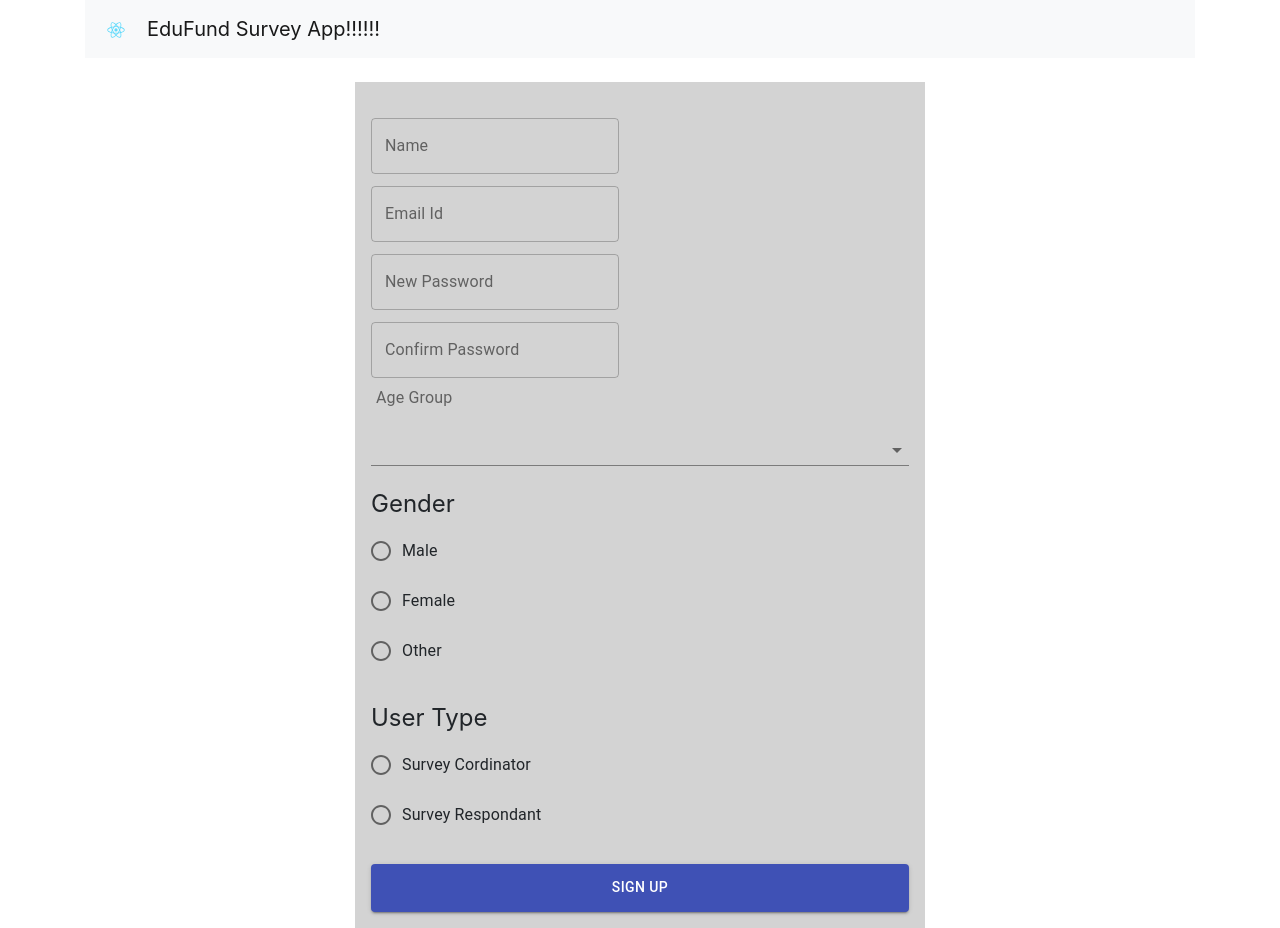
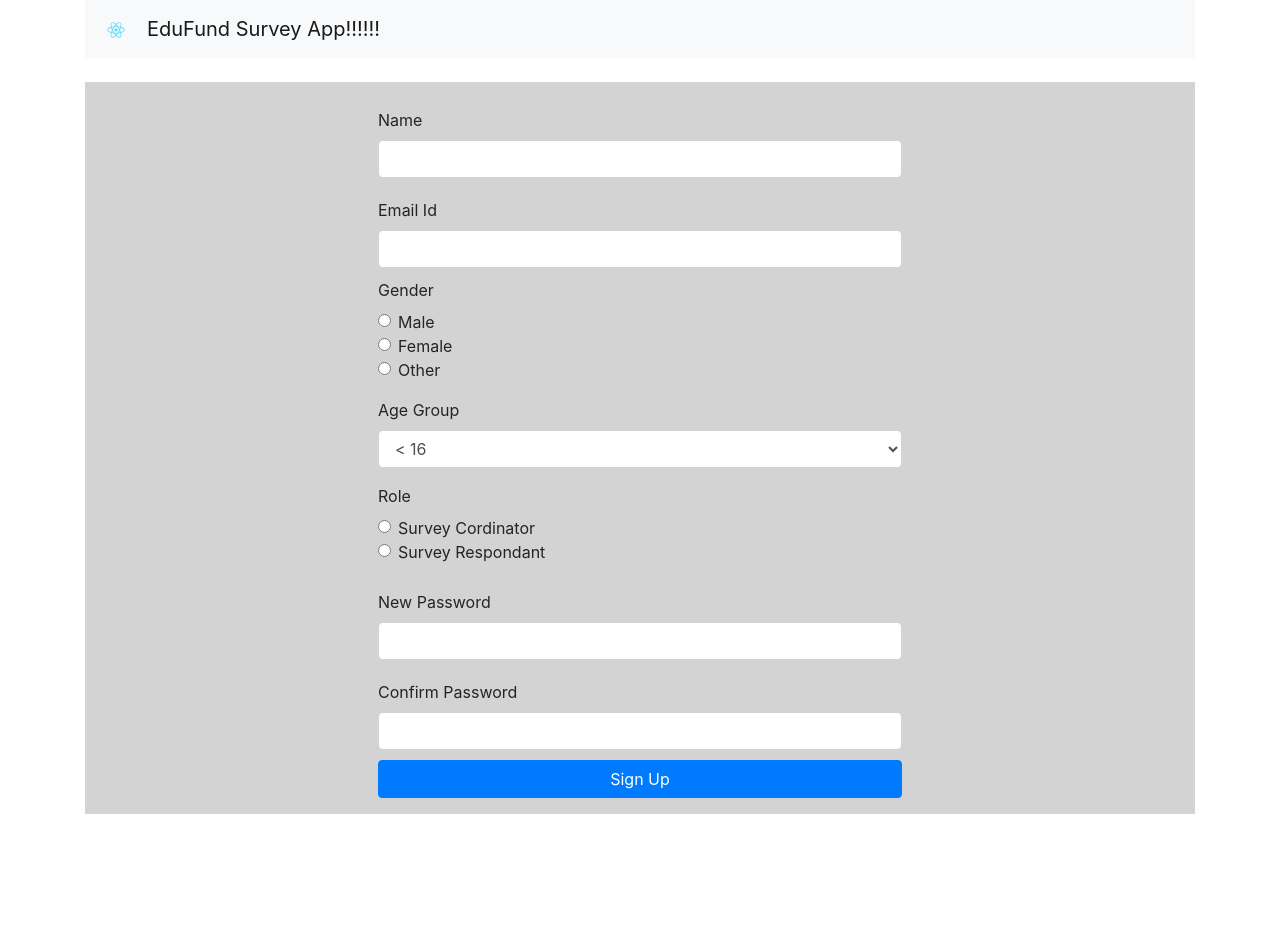
Before and after one commit to jainhitesh90/eduFund, a React (Create React App) app: page /sign-up in a window 1280 px wide. After the commit the page ends 814 px from the top, so only its background shows below. Built offline with nearby package versions, Linux system fonts and the light colour scheme.

Commit message:
Added react-bootstrap for form utilities

```diff
--- a/src/components/login.js
+++ b/src/components/login.js
@@ -3,13 +3,7 @@ import axios from 'axios';
 import CustomInput from '../custom-components/custom-input';
 import CustomButton from '../custom-components/custom-button';
 import { Row, Col } from 'reactstrap';
-import { styled } from '@material-ui/core/styles';
 import { isEmpty } from 'lodash';
-
-const Container = styled(Col)({
-  padding: '16px',
-  background: 'lightgrey'
-});
 
 export default class Login extends Component {
   constructor(props) {
@@ -29,8 +23,9 @@ export default class Login extends Component {
 
   renderLoginForm() {
     return (
-      <Row>
-        <Container xs={6} className={'offset-3'}>
+      <div style={{ padding: '16px', background: 'lightgrey' }}>
+        <Row >
+          <Col xs={6} className={'offset-3'}>
             <form style={{ display: 'flex', flexDirection: 'column' }} noValidate autoComplete="off">
               <CustomInput
                 label={"Email Id"}
@@ -52,8 +47,9 @@ export default class Login extends Component {
                 color={"primary"}
               />
             </form>
-        </Container>
+          </Col>
         </Row>
+      </div>
     );
   }
 
--- a/src/components/signup.js
+++ b/src/components/signup.js
@@ -6,32 +6,9 @@ import CustomRadioGroup from './../custom-components/custom-radio-group';
 import CustomDropDown from '../custom-components/custom-dropdown';
 import CustomError from '../custom-components/custom-error';
 import { Row, Col } from 'reactstrap';
-import { styled } from '@material-ui/core/styles';
 import Utility from './../utilities/utility';
 import { isEmpty } from 'lodash';
-
-const gender = [
-  { key: 'male', value: 'Male' },
-  { key: 'female', value: 'Female' },
-  { key: 'other', value: 'Other' }
-];
-
-const ageGroup = [
-  { key: 'less-than-16', value: '< 16' },
-  { key: '16-to-25', value: '16 to 25' },
-  { key: '25-to-35', value: '25 to 35' },
-  { key: 'above-35', value: '> 35' }
-];
-
-const userType = [
-  { key: 'cordinator', value: 'Survey Cordinator' },
-  { key: 'respondant', value: 'Survey Respondant' }
-];
-
-const Container = styled(Col)({
-  padding: '16px',
-  background: 'lightgrey'
-});
+import Constant from './../utilities/constant';
 
 export default class Signup extends Component {
   constructor(props) {
@@ -46,10 +23,8 @@ export default class Signup extends Component {
       userTypeError: '',
       errorMessage: ''
     }
-    this.handleAgeChange = this.handleAgeChange.bind(this);
-    this.handleGenderChange = this.handleGenderChange.bind(this);
-    this.handleUserTypeChange = this.handleUserTypeChange.bind(this);
     this.handleSubmit = this.handleSubmit.bind(this);
+    this.handleChange = this.handleChange.bind(this);
   }
 
   render() {
@@ -60,8 +35,9 @@ export default class Signup extends Component {
 
   renderSignupForm() {
     return (
+      <div style={{ padding: '16px', background: 'lightgrey' }}>
         <Row>
-        <Container xs={6} className={'offset-3'}>
+          <Col xs={6} className={'offset-3'}>
             <CustomError errorMessage={this.state.errorMessage} />
             <form style={{ display: 'flex', flexDirection: 'column' }} noValidate autoComplete="off">
               <CustomInput
@@ -75,6 +51,27 @@ export default class Signup extends Component {
                 id={"userEmail"}
                 ref={"userEmail"}
                 errorMessage={this.state.emailError}
+              />
+              <CustomRadioGroup
+                label={"Gender"}
+                id={"gender"}
+                onChange={this.handleChange}
+                values={Constant.gender}
+                errorMessage={this.state.genderError}
+              />
+              <CustomDropDown
+                label={"Age Group"}
+                id={"ageGroup"}
+                onChange={this.handleChange}
+                values={Constant.ageGroup}
+                errorMessage={this.state.ageGroupError}
+              />
+              <CustomRadioGroup
+                label={"Role"}
+                id={"role"}
+                onChange={this.handleChange}
+                values={Constant.roles}
+                errorMessage={this.state.userTypeError}
               />
               <CustomInput
                 label={"New Password"}
@@ -90,27 +87,6 @@ export default class Signup extends Component {
                 type={"password"}
                 errorMessage={this.state.confirmPasswordError}
               />
-            <CustomDropDown
-              label={"Age Group"}
-              id={"ageGroup"}
-              onChange={this.handleAgeChange}
-              values={ageGroup}
-              errorMessage={this.state.ageGroupError}
-            />
-            <CustomRadioGroup
-              label={"Gender"}
-              id={"gender"}
-              onChange={this.handleGenderChange}
-              values={gender}
-              errorMessage={this.state.genderError}
-            />
-            <CustomRadioGroup
-              label={"User Type"}
-              id={"userType"}
-              onChange={this.handleUserTypeChange}
-              values={userType}
-              errorMessage={this.state.userTypeError}
-            />
               <CustomButton
                 label={"Sign Up"}
                 id={"signup"}
@@ -118,27 +94,16 @@ export default class Signup extends Component {
                 color={"primary"}
               />
             </form>
-        </Container>
+          </Col>
         </Row>
+      </div>
     );
   }
 
-  handleGenderChange(e) {
-    this.setState({
-      gender: e.target.value
-    });
-  }
-
-  handleAgeChange(e) {
-    this.setState({
-      ageGroup: e.target.value
-    });
-  }
-
-  handleUserTypeChange(e) {
-    this.setState({
-      userType: e.target.value
-    });
+  handleChange(key, value) {
+    const state = this.state;
+    state[key] = value;
+    this.setState(state);
   }
 
   handleSubmit(e) {
@@ -148,7 +113,7 @@ export default class Signup extends Component {
       password: this.refs.newPassword['reference'].current.value,
       confirmPassword: this.refs.confirmPassword['reference'].current.value,
       ageGroup: this.state.ageGroup,
-      userType: this.state.userType,
+      role: this.state.role,
       gender: this.state.gender
     };
     if (this.validate(userObj)) {
@@ -188,7 +153,7 @@ export default class Signup extends Component {
       state['ageGroupError'] = '';
     }
 
-    if (isEmpty(userObj.userType)) {
+    if (isEmpty(userObj.role)) {
       state['userTypeError'] = 'Please select User Type';
     } else {
       state['userTypeError'] = '';
@@ -213,7 +178,7 @@ export default class Signup extends Component {
 
   signupNewUser(userObj) {
     console.log('obj', userObj);
-    axios.post('http://localhost:8080/user/signup', userObj)
-      .then(res => console.log(res.data));
+    // axios.post('http://localhost:8080/user/signup', userObj)
+    //   .then(res => console.log(res.data));
   }
 }
--- a/src/custom-components/custom-button.js
+++ b/src/custom-components/custom-button.js
@@ -1,25 +1,15 @@
 import React, { Component } from 'react';
-import { Button } from '@material-ui/core';
-import { styled } from '@material-ui/core/styles';
-
-const MyButton = styled(Button)({
-  border: 0,
-  borderRadius: 4,
-  height: 48,
-  padding: '0 30px',
-  marginTop: '20px'
-});
+import { Button } from 'reactstrap';
 
 export default class CustomButton extends Component {
   render() {
     const { id, label, onClick, color } = this.props;
     return (
-      <MyButton onClick={onClick}
+      <Button onClick={onClick}
         id={id}
-        variant="contained"
-        color={color}>
-        {label}
-      </MyButton>
+        color={color}
+      >{label}
+      </Button>
     );
   }
 }
--- a/src/custom-components/custom-dropdown.js
+++ b/src/custom-components/custom-dropdown.js
@@ -1,33 +1,22 @@
 import React, { Component } from 'react';
-import { FormLabel, Select, MenuItem } from '@material-ui/core';
-import { styled } from '@material-ui/core/styles';
 import CustomError from './custom-error';
-
-const MyLabel = styled(FormLabel)({
-  marginTop: '20px',
-  paddingLeft: '5px'
-});
-
-const MySelect = styled(Select)({
-  marginTop: '20px',
-  width: '100%'
-});
+import { FormGroup, Input, Label } from 'reactstrap';
 
 export default class CustomDropDown extends Component {
   render() {
     const { id, label, onChange, values, errorMessage } = this.props;
     return (
-      <div>
-        <MyLabel id={id}>{label}</MyLabel>
-        <MySelect id={id} onChange={onChange}>
+      <FormGroup>
+        <Label>{label}</Label>
+        <Input type="select" name="select" id="exampleSelect" onChange={(e) => onChange(id, values[e.target.selectedIndex].key)}>
           {
             (values || []).map(function (item) {
-              return <MenuItem value={item.key}>{item.value}</MenuItem>
+              return <option>{item.value}</option>
             })
           }
-        </MySelect>
+        </Input>
         <CustomError errorMessage={errorMessage} />
-      </div>
+      </FormGroup>
     );
   }
 }
--- a/src/custom-components/custom-error.js
+++ b/src/custom-components/custom-error.js
@@ -1,13 +1,6 @@
 import React, { Component } from 'react';
-import { FormLabel} from '@material-ui/core';
-import { styled } from '@material-ui/core/styles';
+import { Label} from 'reactstrap';
 import {isEmpty} from 'lodash';
-
-const MyLabel = styled(FormLabel)({
-  marginTop: '20px',
-  marginBottom: '20px',
-  color: 'red'
-});
 
 export default class CustomError extends Component {
   render() {
@@ -17,7 +10,7 @@ export default class CustomError extends Component {
     } else {
       return (
         <div>
-          <MyLabel>{errorMessage}</MyLabel>
+          <Label style={{color: 'red'}}>{errorMessage}</Label>
         </div>
       );
     }
--- a/src/custom-components/custom-input.js
+++ b/src/custom-components/custom-input.js
@@ -1,14 +1,12 @@
 import React, { Component } from 'react';
-import { TextField } from '@material-ui/core';
-import { styled } from '@material-ui/core/styles';
 import CustomError from './custom-error';
+import { InputGroup, InputGroupAddon, InputGroupText, Input, Label } from 'reactstrap';
 
-const MyInput = styled(TextField)({
+const inputStyle = {
   border: 0,
   borderRadius: 4,
-  height: 48,
-  marginTop: '20px'
-});
+  height: 48
+};
 
 export default class CustomInput extends Component {
   constructor(props) {
@@ -17,15 +15,20 @@ export default class CustomInput extends Component {
   }
 
   render() {
-    const { id, label, type, errorMessage } = this.props;
+    const { id, label, type, errorMessage, placeholder } = this.props;
     return (
-      <div>
-        <MyInput
-          inputRef={this.reference}
-          id={id}
-          label={label}
-          type={type || 'text'}
-          variant="outlined" />
+      <div style={{ marginTop: '10px' }}>
+        <Label>{label}</Label>
+        <InputGroup style={inputStyle}>
+          {/* <InputGroupAddon addonType="prepend">
+          <InputGroupText>@</InputGroupText>
+        </InputGroupAddon> */}
+          <Input
+            innerRef={this.reference}
+            id={id}
+            type={type || 'text'}
+            placeholder={placeholder} />
+        </InputGroup>
         <CustomError errorMessage={errorMessage} />
       </div>
     );
--- a/src/custom-components/custom-radio-group.js
+++ b/src/custom-components/custom-radio-group.js
@@ -1,27 +1,25 @@
 import React, { Component } from 'react';
-import { FormLabel, RadioGroup, FormControlLabel, Radio } from '@material-ui/core';
-import { styled } from '@material-ui/core/styles';
 import CustomError from './custom-error';
-
-const MyLabel = styled(FormLabel)({
-  marginTop: '20px'
-});
+import { FormGroup, Input, Label } from 'reactstrap';
 
 export default class CustomRadioGroup extends Component {
   render() {
     const { id, label, onChange, values, errorMessage } = this.props;
     return (
-      <div>
-        <MyLabel component="legend">{label}</MyLabel>
-        <RadioGroup id={id} name={id} onChange={onChange}>
+      <FormGroup tag="fieldset" id={id} name={id} >
+        <Label>{label}</Label>
           {
             (values || []).map(function (item) {
-              return <FormControlLabel value={item.key} control={<Radio />} label={item.value} />
+              return <FormGroup check>
+              <Label check>
+                <Input type="radio" name={id} onChange={() => onChange(id, item.key)}/>{' '}
+                {item.value}
+              </Label>
+            </FormGroup>
             })
           }
-        </RadioGroup>
-        <CustomError errorMessage={errorMessage} />
-      </div>
+          <CustomError errorMessage={errorMessage} />
+      </FormGroup>
     );
   }
 }
--- /dev/null
+++ b/src/utilities/constant.js
@@ -0,0 +1,17 @@
+module.exports = {
+    gender: [
+        { key: 'male', value: 'Male' },
+        { key: 'female', value: 'Female' },
+        { key: 'other', value: 'Other' }
+    ],
+    ageGroup: [
+        { key: 'less-than-16', value: '< 16' },
+        { key: '16-to-25', value: '16 to 25' },
+        { key: '25-to-35', value: '25 to 35' },
+        { key: 'above-35', value: '> 35' }
+    ],
+    roles: [
+        { key: 'cordinator', value: 'Survey Cordinator' },
+        { key: 'respondant', value: 'Survey Respondant' }
+    ]
+}
```
Also changed, not shown: 1 other file (tests, documents, lock files or other folders). Lines whose indentation alone changed are shown as unchanged.
